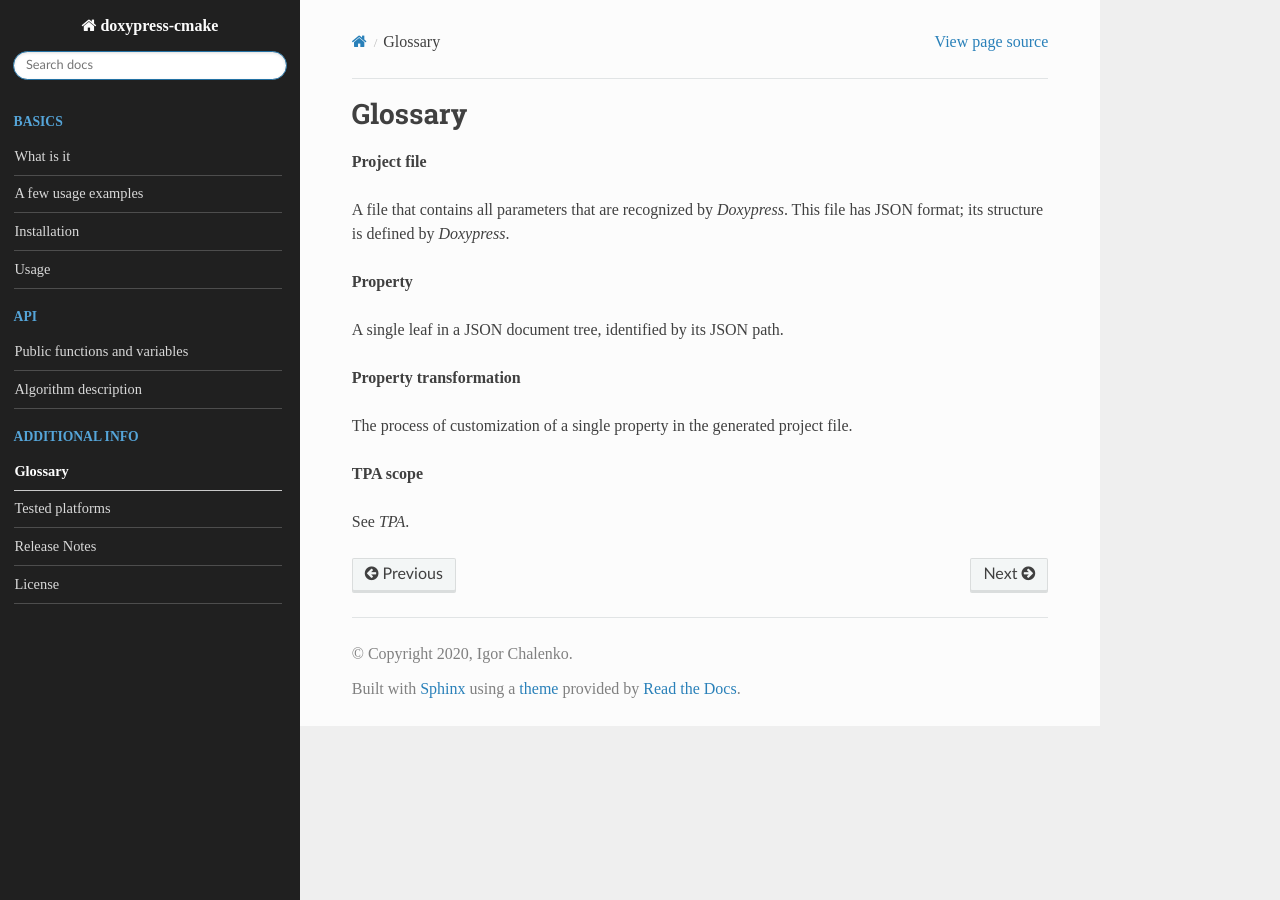
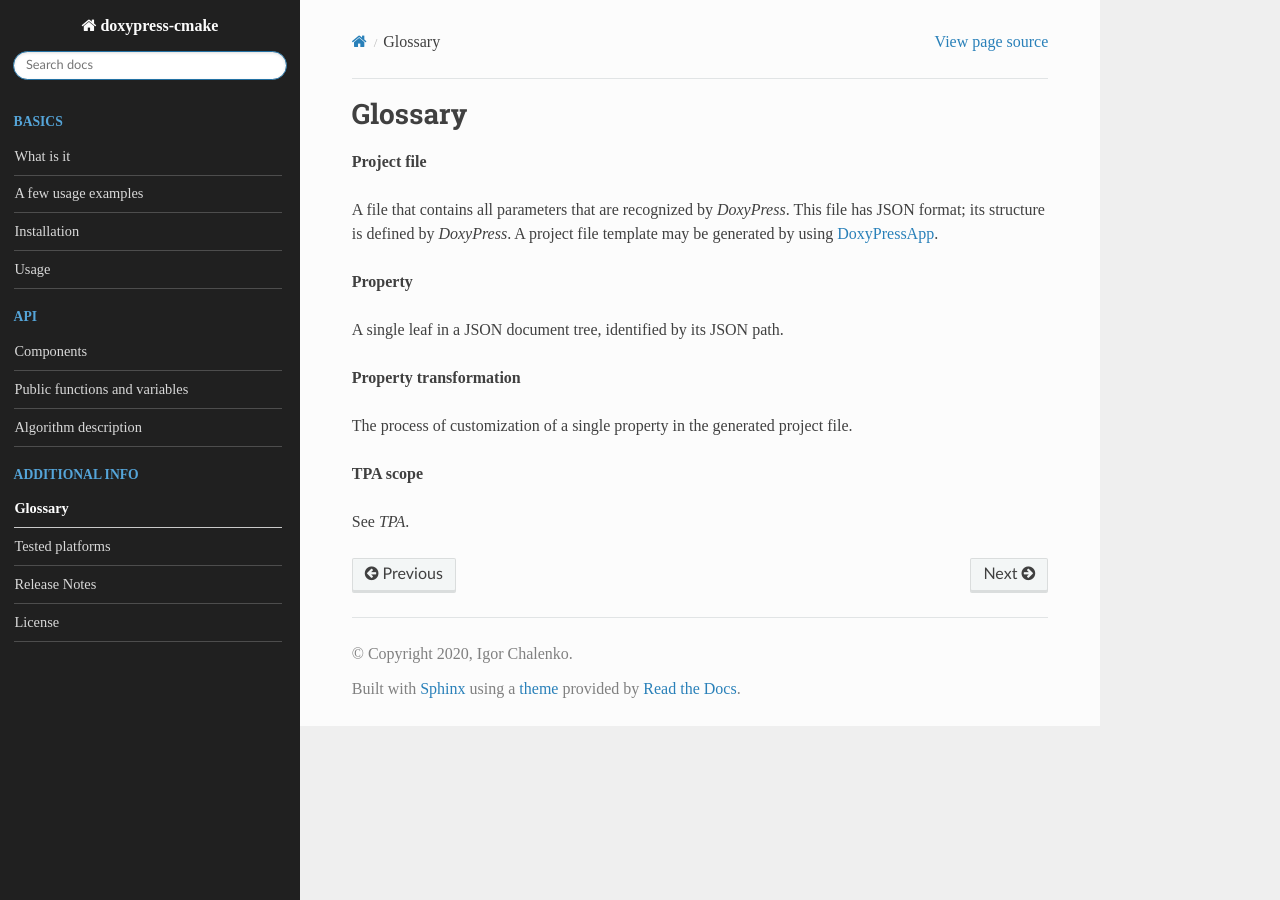
Before and after one commit to igor-chalenko/doxypress-cmake, a Sphinx documentation site: the page built from doc/source/glossary.rst, in a window 1280 px wide. Built offline with Sphinx 7.4.7 and the Read the Docs theme 2.0.0, drawn with Linux system fonts in a browser that asks for light colours.

Commit message:
DP-37 Intermediate commit.

```diff
--- a/CMakeLists.txt
+++ b/CMakeLists.txt
@@ -1,5 +1,7 @@
 cmake_minimum_required(VERSION 3.3)
 project(DoxypressCMake VERSION 0.0.1 DESCRIPTION "Doxypress module for CMake")
+
+list(APPEND CMAKE_MODULE_PATH "${PROJECT_SOURCE_DIR}/externals/json-cmake")
 
 add_subdirectory(test)
 add_subdirectory(doc)
--- a/doc/source/description.rst
+++ b/doc/source/description.rst
@@ -29,7 +29,7 @@ The following properties are always set to a constant value:
 * ``input.input-recursive`` = ``true``
 * ``input.example-recursive`` = ``true``
 
-   The default template generated by `Doxypress` sets these to ``false``,
+   The default template generated by `DoxyPress` sets these to ``false``,
    mimicking the behavior of `Doxygen`. The author believes the value of
    ``true`` is more appropriate, given the number of ``exclude`` options that
    allow achieving the same result. One has to be able to freely
@@ -54,7 +54,7 @@ The following properties are always set to a constant value:
 * ``output-latex.latex-pdf`` = ``true``
 
    If `pdflatex` is installed, it will be used to get "a better quality PDF",
-   as stated in `Doxypress` documentation (and originally in `Doxygen`'s).
+   as stated in `DoxyPress` documentation (and originally in `Doxygen`'s).
 
 * ``output-latex.latex-batch-mode`` = ``true``
 
@@ -78,7 +78,7 @@ a corresponding CMake property is set to a non-empty value:
 
    If a relative path is given (either by project file or by the user),
    ``${CMAKE_CURRENT_BINARY_DIR}`` is prepended to it. The output directory is
-   deleted upon every `Doxypress` invocation that detected changes in the source
+   deleted upon every `DoxyPress` invocation that detected changes in the source
    files.
    The default value is ``doxypress-generated``.
 
--- a/doc/source/glossary.rst
+++ b/doc/source/glossary.rst
@@ -3,8 +3,11 @@ Glossary
 
 **Project file**
 
-A file that contains all parameters that are recognized by `Doxypress`. This
-file has JSON format; its structure is defined by `Doxypress`.
+A file that contains all parameters that are recognized by `DoxyPress`. This
+file has JSON format; its structure is defined by `DoxyPress`. A project file
+template may be generated by using DoxyPressApp_.
+
+.. _DoxyPressApp: https://github.com/copperspice/doxypressapp
 
 **Property**
 
--- a/doc/source/index.rst
+++ b/doc/source/index.rst
@@ -16,6 +16,7 @@ generation via Doxypress_.
    :maxdepth: 2
    :caption: API
 
+   components
    FindDoxypress
    DoxypressCMake
    DoxypressCommon
--- a/doc/source/intro.rst
+++ b/doc/source/intro.rst
@@ -11,7 +11,7 @@ to import this package and then call `doxypress_add_docs`:
   find_package(DoxypressCMake)
   doxypress_add_docs(INPUT_TARGET target_in_the_need_of_docs)
 
-The above code will generate a `Doxypress`' project file under
+The above code will generate a `DoxyPress`' project file under
 ``CMAKE_CURRENT_BINARY_DIR``. Documentation will be generated
 under ``CMAKE_CURRENT_BINARY_DIR``/``doxypress-generated``.
 
```
Also changed, not shown: doc/source/api.rst (+4 -4 lines), doc/source/components.rst (added, +7 -0 lines), 9 other files.
